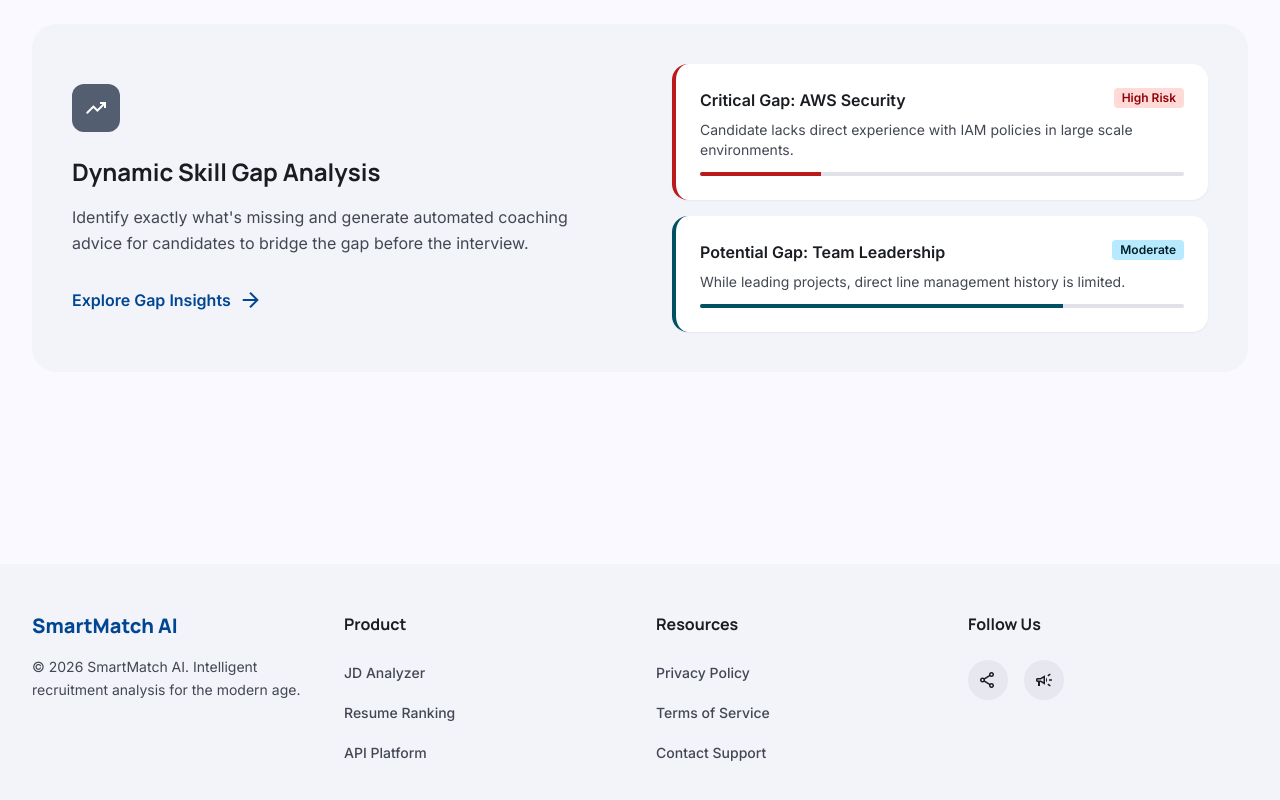
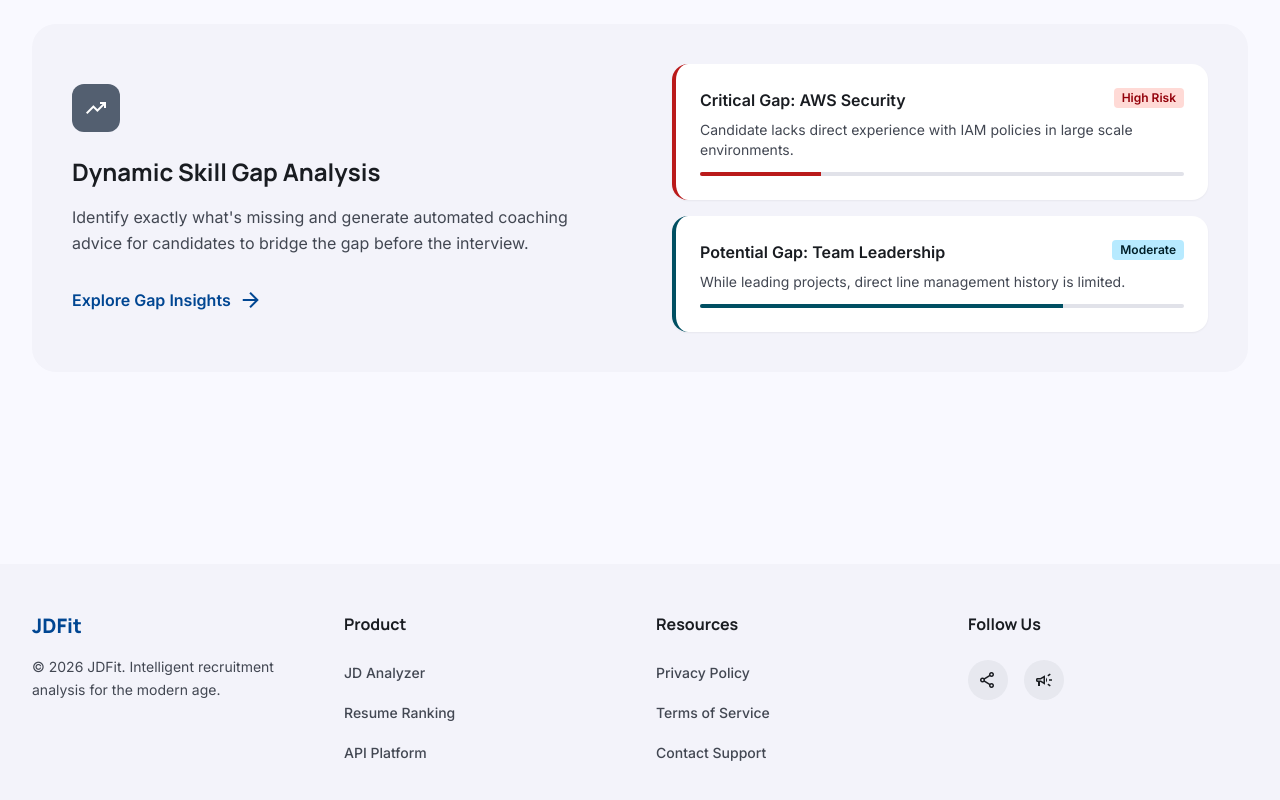
Before and after one commit to cout-arya/resume-analyser, a React (Vite) app in the folder client/: page / in a window 1280 px wide. Shown: the part 1602-2402 px from the top of the page. Built offline with nearby package versions, Linux system fonts and the light colour scheme; no server answers.

Commit message:
feat: add Google OAuth authentication

```diff
--- a/client/src/components/Auth/Signup.jsx
+++ b/client/src/components/Auth/Signup.jsx
@@ -33,7 +33,7 @@ const Signup = () => {
             <div className="max-w-md w-full bg-white rounded-2xl shadow-xl p-8 space-y-6">
                 <div className="text-center">
                     <h2 className="text-3xl font-bold text-slate-900 mb-2">Create Account</h2>
-                    <p className="text-slate-600">Join Smart Resume & JD Analyzer</p>
+                    <p className="text-slate-600">Join JDFit — AI-Powered Resume Analysis</p>
                 </div>
 
                 {error && (
--- a/client/src/components/DashboardLayout.jsx
+++ b/client/src/components/DashboardLayout.jsx
@@ -52,8 +52,10 @@ const DashboardLayout = ({ children }) => {
                             <div className="text-blue-600 bg-blue-50 p-2 rounded-lg">
                                 <BrainCircuit size={22} />
                             </div>
-                            <h1 className="text-lg font-bold bg-gradient-to-r from-blue-700 to-indigo-600 bg-clip-text text-transparent hidden sm:block">
-                                Smart Resume & JD Analyzer
+                            <h1 className="text-xl font-black tracking-tighter hidden sm:flex items-center gap-0.5">
+                                <span className="bg-gradient-to-r from-blue-700 to-indigo-600 bg-clip-text text-transparent">JD</span>
+                                <span className="bg-gradient-to-r from-indigo-600 to-violet-600 bg-clip-text text-transparent">Fit</span>
+                                <span className="w-1.5 h-1.5 rounded-full bg-indigo-500 ml-0.5 mb-3"></span>
                             </h1>
                         </div>
 
--- a/client/src/components/Footer.jsx
+++ b/client/src/components/Footer.jsx
@@ -6,11 +6,11 @@ export default function Footer() {
 
         <div className="space-y-4">
           <div className="text-xl font-black text-primary font-headline">
-            SmartMatch AI
+            JDFit
           </div>
 
           <p className="font-inter text-sm text-on-surface-variant leading-relaxed">
-            © 2026 SmartMatch AI. Intelligent recruitment analysis for the modern age.
+            © 2026 JDFit. Intelligent recruitment analysis for the modern age.
           </p>
         </div>
 
```
